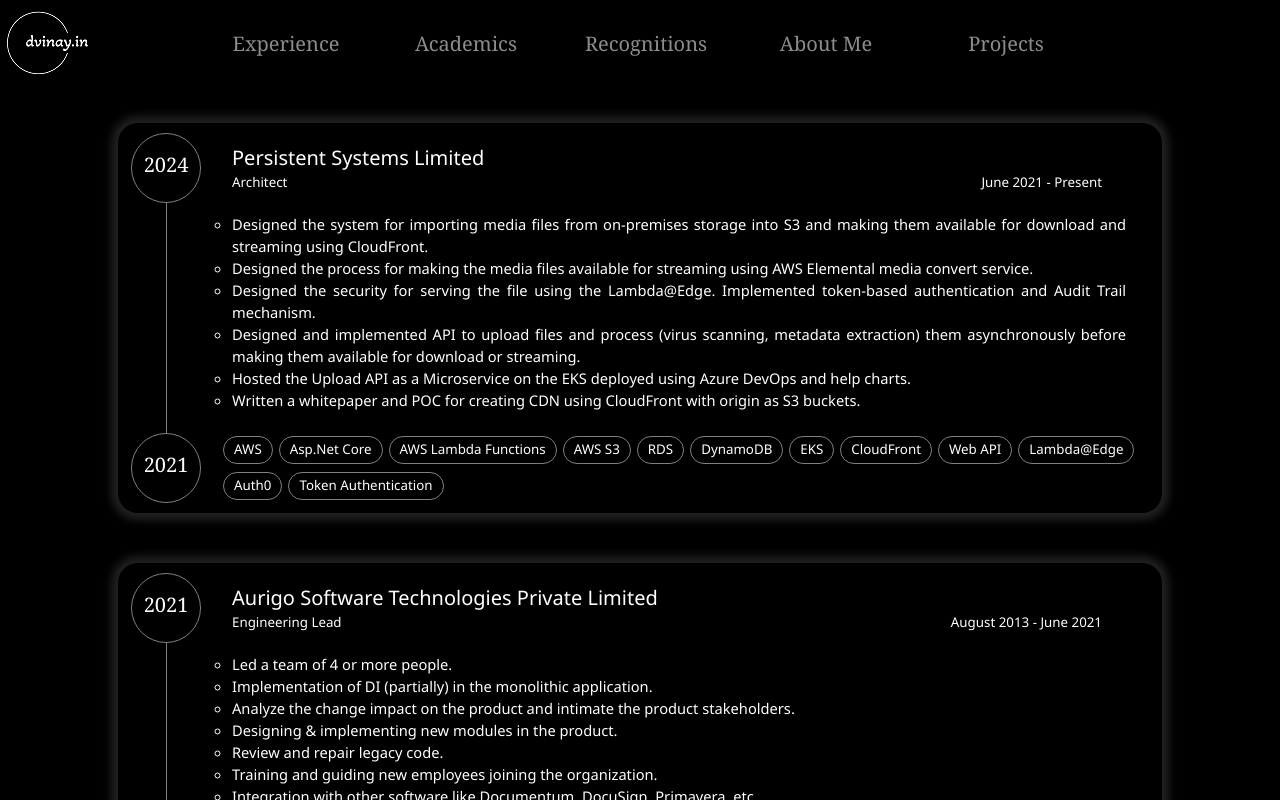
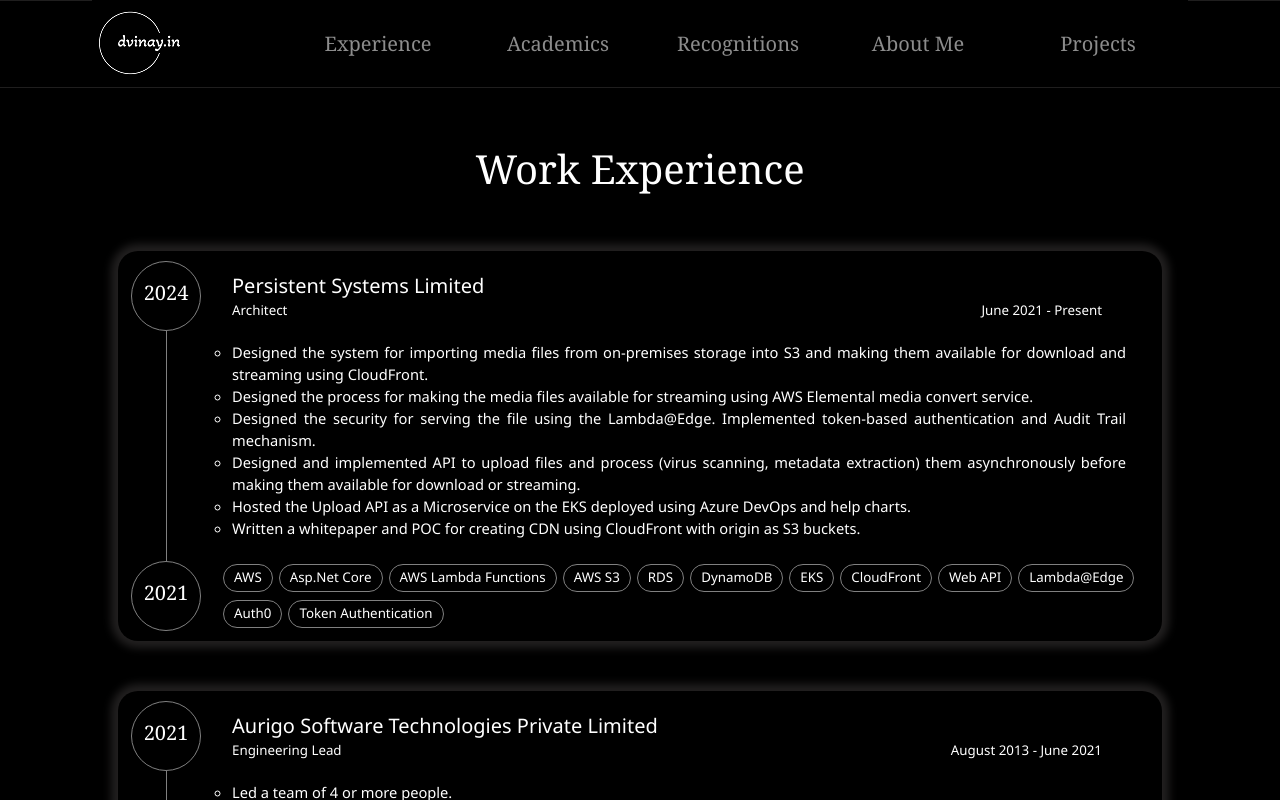
Before and after one commit to dgvinay/my-portal, an Angular app: page /experience in a window 1280 px wide. Shown: the top 800 px of the page. Built offline with nearby package versions, Linux system fonts and the light colour scheme.

Commit message:
Fixed alignment issues

```diff
--- a/src/app/app.component.css
+++ b/src/app/app.component.css
@@ -6,7 +6,7 @@
     padding-left: 1rem;
     padding-top: 1rem;
     position: relative;
-    top: 0;
+    margin-top: 10%;
     height: 100%;
 }
 
--- a/src/app/app.component.html
+++ b/src/app/app.component.html
@@ -1,5 +1,5 @@
 <div class="container-fluid header-area">
-  <app-header class="container-fluid"></app-header>
+  <app-header class="container-fluid fixed-top"></app-header>
 </div>
 <div class="container-fluid main-container">
 
--- a/src/app/components/header/header.component.css
+++ b/src/app/components/header/header.component.css
@@ -1,5 +1,24 @@
 :host {
     width: 100%;
+    border-bottom: 1px solid rgb(31, 30, 30);
+}
+
+.header-content {
+    display: grid;
+    justify-content: center;
+}
+
+@media (max-width: 992px) {
+    .header-content {
+        justify-content: unset;
+    }
+}
+
+.navbar {
+    justify-self: center;
+    width: 100%;
+    padding-left: 50px;
+    padding-right: 50px;
 }
 
 .header-content .bg-dark {
--- a/src/app/components/header/header.component.html
+++ b/src/app/components/header/header.component.html
@@ -1,5 +1,5 @@
 <div class="container-fluid header-content">
-    <nav class="navbar navbar-expand-lg navbar-dark bg-dark fixed-top" data-bs-theme="dark">
+    <nav class="navbar navbar-expand-lg navbar-dark bg-dark" data-bs-theme="dark">
         <div class="d-none d-lg-block">
             <a class="navbar-brand d-none d-lg-block d-xl-block header-logo" routerLink="">
                 <img class="img-fluid" src="../../assets/images/logo-white-small.png">
@@ -25,19 +25,19 @@
         <div class="collapse navbar-collapse" id="navbarSupportedContent">
             <ul class="navbar-nav mr-auto">
                 <li class="nav-item">
-                    <a class="nav-link" routerLink="experience">Experience </a>
+                    <a class="nav-link" routerLink="experience" data-bs-toggle="collapse" data-bs-target=".navbar-collapse.show">Experience </a>
                 </li>
                 <li class="nav-item">
-                    <a class="nav-link" routerLink="academics">Academics</a>
+                    <a class="nav-link" routerLink="academics" data-bs-toggle="collapse" data-bs-target=".navbar-collapse.show">Academics</a>
                 </li>
                 <li class="nav-item">
-                    <a class="nav-link" routerLink="recognitions">Recognitions</a>
+                    <a class="nav-link" routerLink="recognitions" data-bs-toggle="collapse" data-bs-target=".navbar-collapse.show">Recognitions</a>
                 </li>
                 <li class="nav-item">
-                    <a class="nav-link" routerLink="about-me">About Me</a>
+                    <a class="nav-link" routerLink="about-me" data-bs-toggle="collapse" data-bs-target=".navbar-collapse.show">About Me</a>
                 </li>
                 <li class="nav-item">
-                    <a class="nav-link" routerLink="projects">Projects</a>
+                    <a class="nav-link" routerLink="projects" data-bs-toggle="collapse" data-bs-target=".navbar-collapse.show">Projects</a>
                 </li>
             </ul>
         </div>
```
